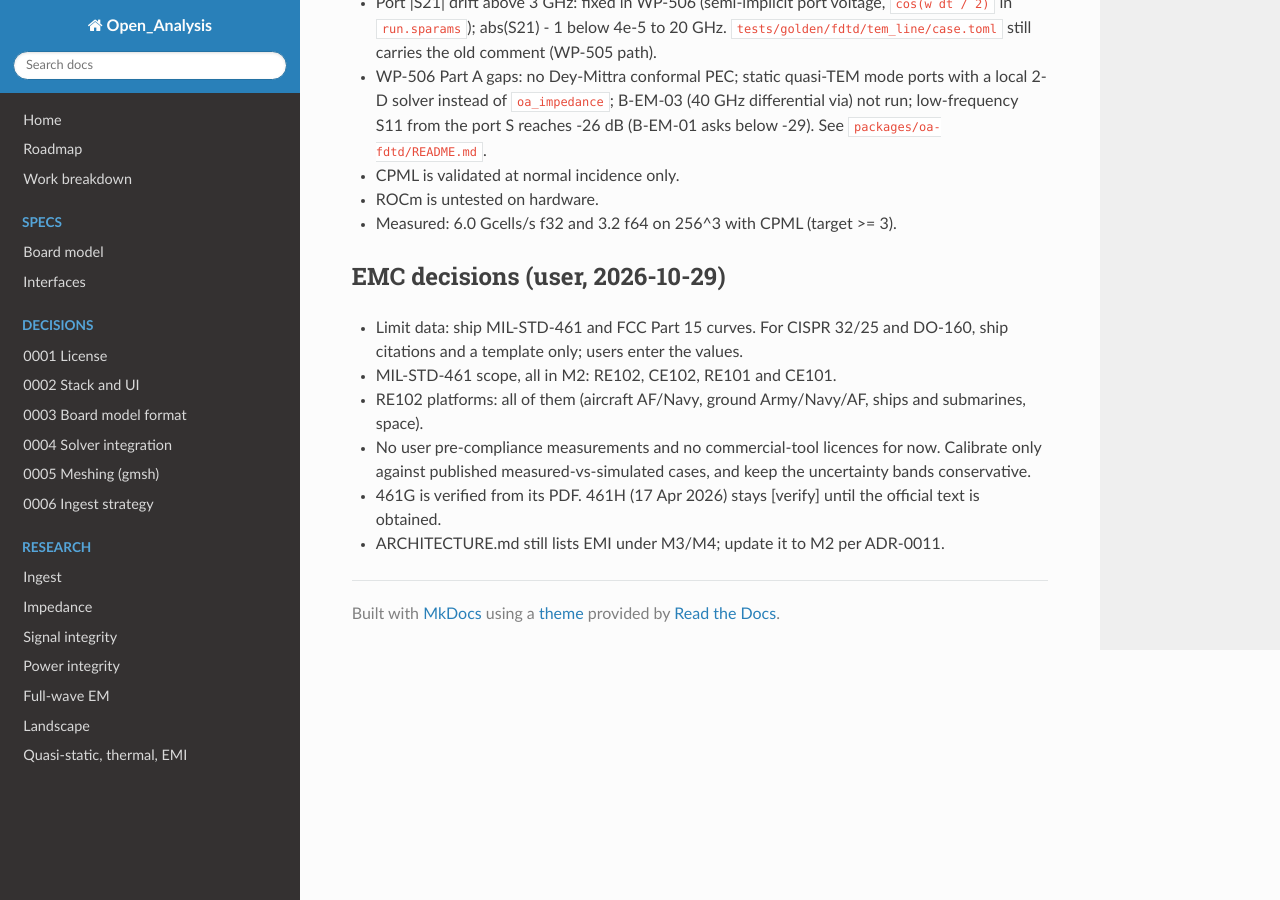
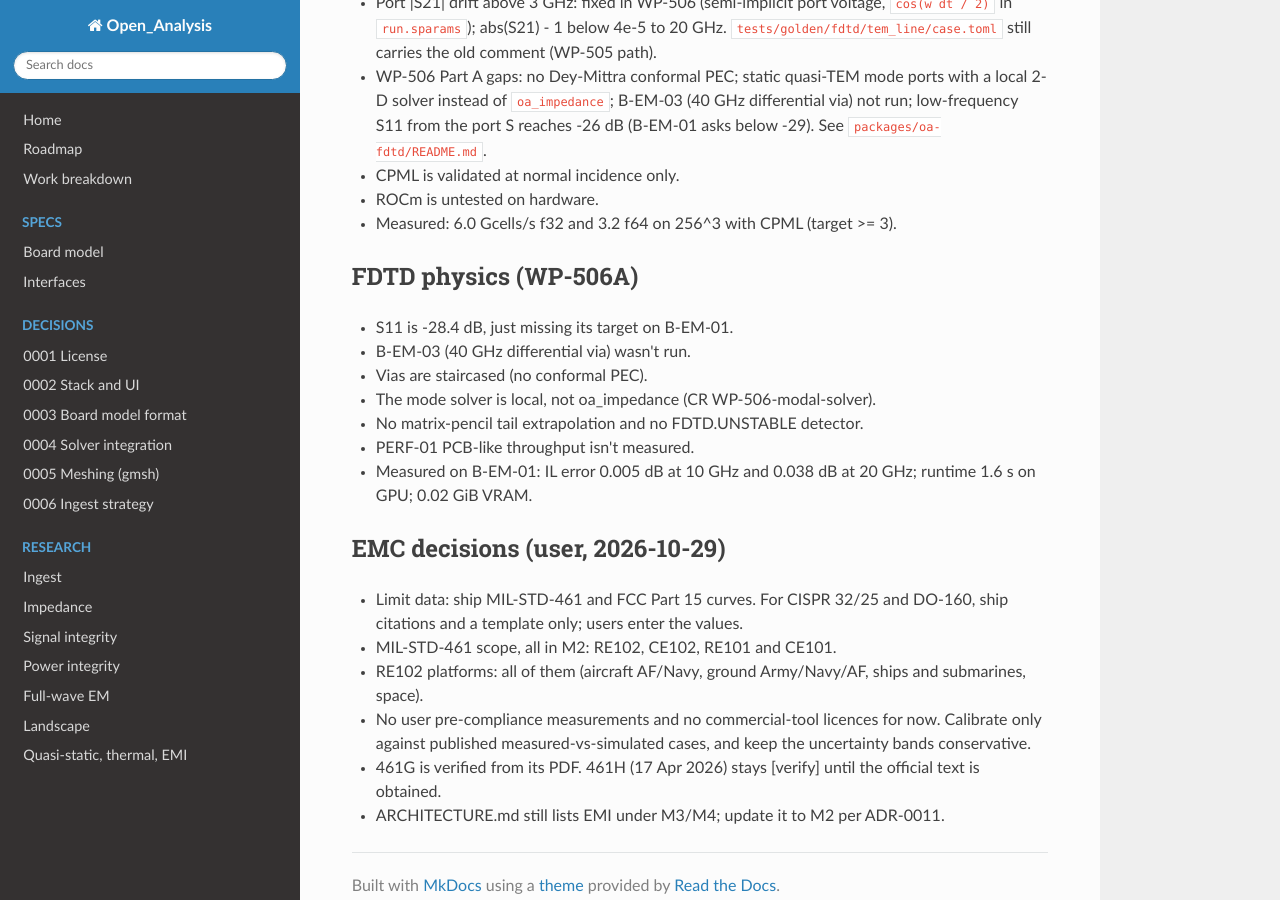
Before and after one commit to C-My-Code/Open_Analysis, an MkDocs documentation site: the page built from docs/FOLLOWUPS.md, in a window 1280 px wide and 900 px high, scrolled down 7424 px. Built offline with MkDocs 1.6.1, drawn with Linux system fonts in a browser that asks for light colours; nearby versions of some CDN libraries.

Commit message:
FOLLOWUPS: WP-506A; mypy ignore code in sampling
Co-Authored-By: Claude Opus 5.5 <noreply@anthropic.com>
Claude-Session: https://claude.ai/code/session_011igm87KKv2vvAPV69iyBbW

```diff
--- a/docs/FOLLOWUPS.md
+++ b/docs/FOLLOWUPS.md
@@ -174,6 +174,15 @@ The integrator tracks known gaps found while merging work packages here. Each it
 - ROCm is untested on hardware.
 - Measured: 6.0 Gcells/s f32 and 3.2 f64 on 256^3 with CPML (target >= 3).
 
+## FDTD physics (WP-506A)
+- S11 is -28.4 dB, just missing its target on B-EM-01.
+- B-EM-03 (40 GHz differential via) wasn't run.
+- Vias are staircased (no conformal PEC).
+- The mode solver is local, not oa_impedance (CR WP-506-modal-solver).
+- No matrix-pencil tail extrapolation and no FDTD.UNSTABLE detector.
+- PERF-01 PCB-like throughput isn't measured.
+- Measured on B-EM-01: IL error 0.005 dB at 10 GHz and 0.038 dB at 20 GHz; runtime 1.6 s on GPU; 0.02 GiB VRAM.
+
 ## EMC decisions (user, 2026-10-29)
 - Limit data: ship MIL-STD-461 and FCC Part 15 curves. For CISPR 32/25 and DO-160, ship citations and a template only; users enter the values.
 - MIL-STD-461 scope, all in M2: RE102, CE102, RE101 and CE101.
```
Also changed, not shown: 1 other file.
